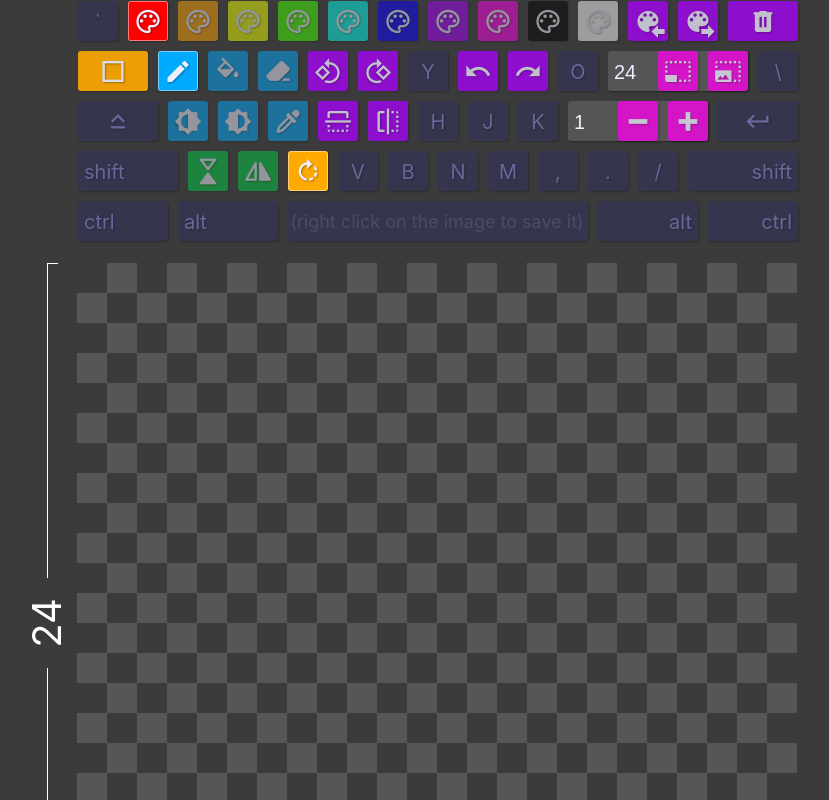
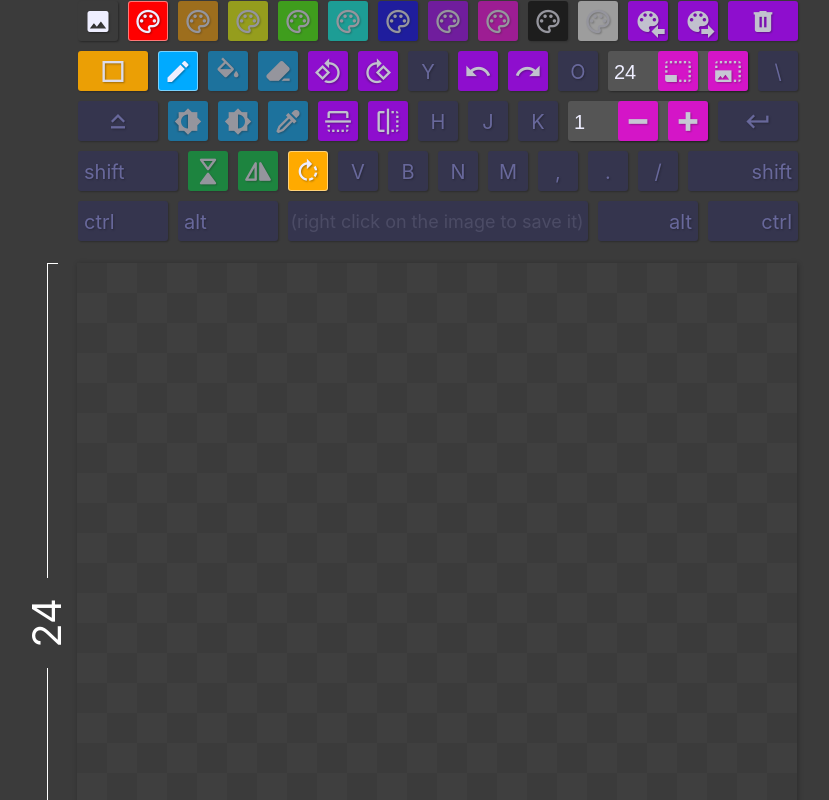
Before and after one commit to Shmiddty/pxlr, a React (Create React App) app: page / in a window 1280 px wide. Shown: the top 800 px of the page, without its empty margins (203-1032 px from the left). Built offline with nearby package versions, Linux system fonts and the light colour scheme.

Commit message:
added the ability to change the backdrop color for the canvas.

```diff
--- a/src/components/Canvas.css
+++ b/src/components/Canvas.css
@@ -3,6 +3,7 @@
   width: 720px;
   height: 720px;
   margin-top: 2em;
+  box-shadow: 1px 1px 5px #1115;
 }
 #container canvas {
   position: absolute;
--- a/src/components/Canvas.jsx
+++ b/src/components/Canvas.jsx
@@ -173,13 +173,13 @@ export class Canvas extends Component {
     can.removeEventListener("pointerup", this.handlePointerUp);
     can.removeEventListener("pointerleave", this.handlePointerLeave);
   }
-  componentDidUpdate({ size, pxls, width, mode, brush, mirror }) {
+  componentDidUpdate({ size, pxls, width, mode, brush, mirror, background }) {
     if (width !== this.props.width || pxls !== this.props.pxls) {
       cancelAnimationFrame(this.af);
       this.af = requestAnimationFrame(() => this.paintPxls());
     }
 
-    if (width !== this.props.width) {
+    if (width !== this.props.width || background !== this.props.background) {
       cancelAnimationFrame(this.baf);
       this.baf = requestAnimationFrame(() => this.paintBg());
     }
@@ -264,13 +264,14 @@ export class Canvas extends Component {
   }
 
   paintBg() {
-    const { width, height } = this.props;
+    const { width, height, background } = this.props;
     const ctx = this._bgCtx;
 
-    ctx.clearRect(0, 0, width, height);
-    ctx.fillStyle = "#7777";
-    for (let y = 0; y < height; y++) {
-      for (let x = 0; x < width; x++) {
+    ctx.fillStyle = background;
+    ctx.fillRect(0, 0, width, height);
+    ctx.fillStyle = "#7771";
+    for (let y = 0; y < width; y++) {
+      for (let x = 0; x < height; x++) {
         if ((x % 2) + (y % 2) === 1) {
           ctx.fillRect(x, y, 1, 1);
         }
--- /dev/null
+++ b/src/components/Keyboard/BackgroundColor.jsx
@@ -0,0 +1,42 @@
+import React, { useRef, useMemo } from 'react';
+import { connect } from 'react-redux';
+import { setBackgroundColor } from '../../store/config/actions';
+
+import Key from './Key';
+
+export const BackgroundColor = ({
+  code,
+  icon,
+  color,
+  update,
+}) => {
+  const inp = useRef();
+  const activatePicker = useMemo(() => {
+    return function() {
+      inp.current.click();
+    }
+  }, [inp]);
+
+  return (
+    <Key
+      className={"color background-color"}
+      style={{ background: color }}
+      code={code}
+      icon={icon}
+      onKey={activatePicker}
+      label={"Background Color"}
+      prependChildren
+    >
+      <input ref={inp} type="color" onChange={update} value={color} />
+    </Key>
+  )
+};
+
+export default connect(
+  state => ({
+    color: state.config.background
+  }),
+  dispatch => ({
+    update: e => dispatch(setBackgroundColor(e.target.value))
+  }),
+)(BackgroundColor);
--- a/src/components/Keyboard/Keyboard.css
+++ b/src/components/Keyboard/Keyboard.css
@@ -118,22 +118,9 @@
   position: absolute;
   bottom: 0;
 }
-.keyboard .rotational-symmetry {
-  position: relative;
-  cursor: pointer;
+.keyboard .color.background-color {
+  opacity: 1;
 }
-.keyboard .rotational-symmetry.active span {
-  display: block;
-  position: absolute;
-  font-size: .3em;
-  line-height: 1;
-  bottom: .1em;
-  right: .2em;
-  color: #fff;
-  font-weight: bold;
-  text-shadow: 1px 1px 3px #000;
-}
-
 .keyboard .tool.PreviousColor .icon,
 .keyboard .tool.NextColor .icon {
   position: relative;
@@ -157,6 +144,23 @@
   bottom: -0.3em;
   right: -0.3em;
 }
+
+.keyboard .rotational-symmetry {
+  position: relative;
+  cursor: pointer;
+}
+.keyboard .rotational-symmetry.active span {
+  display: block;
+  position: absolute;
+  font-size: .3em;
+  line-height: 1;
+  bottom: .1em;
+  right: .2em;
+  color: #fff;
+  font-weight: bold;
+  text-shadow: 1px 1px 3px #000;
+}
+
 
 .keyboard .numeric.input {
   width: 3.5em;
--- a/src/components/Keyboard/config.js
+++ b/src/components/Keyboard/config.js
@@ -8,11 +8,19 @@ import Mirror from './Mirror';
 import RotationalSymmetry from './RotationalSymmetry';
 import CanvasSize from './CanvasSize';
 import BrushSize from './BrushSize';
+import BackgroundColor from './BackgroundColor';
 import { Modes, Shapes } from '../../const/brush';
 import { Tools } from '../../const/tools';
 import { Toggles } from '../../const/toggles';
 
 export default [
+  {
+    component: BackgroundColor,
+    props: {
+      code: "Backquote",
+      icon: "image"
+    }
+  },
   ...[].map.call('1234567890', (d, i) => ({
     component: PaletteItem,
     props: {
--- a/src/store/config/actions.js
+++ b/src/store/config/actions.js
@@ -9,10 +9,14 @@ export const types = makeEnum([
   "mirror",
   "size",
   "rotationalSymmetry",
-  "nextSymmetry"
+  "nextSymmetry",
+  "background"
 ]);
 
-// TODO: pen size
+
+export function setBackgroundColor(color) {
+  return { type: types.background, payload: color };
+}
 
 export function setMode(mode) {
   return { type: types.mode, payload: mode };
--- a/src/store/config/reducer.js
+++ b/src/store/config/reducer.js
@@ -8,11 +8,17 @@ const initialState = {
   brush: Shapes.square,
   mirror: MIRROR.NONE,
   rotationalSymmetry: false,
-  size: 1
+  size: 1,
+  background: "#3b3b3b"
 };
 
 export default function (state = initialState, action) {
   switch (action.type) {
+    case types.background:
+      return {
+        ...state,
+        background: action.payload
+      };
     case types.mirror:
       return {
         ...state,
```
